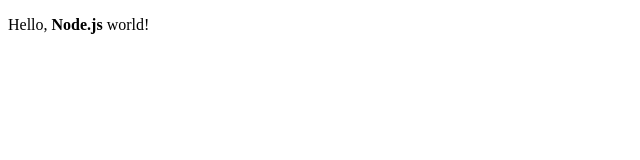
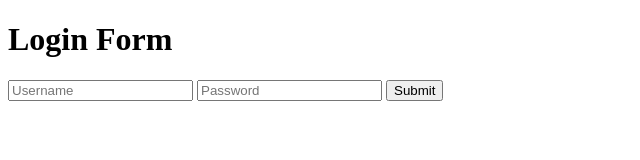
Before and after one commit to kengokawamura/crud_app, a plain HTML site: page public/index.html in a window 1280 px wide. Shown: the whole page, without its empty margins (0-640 px from the left). Drawn offline with Linux system fonts and the light colour scheme.

Commit message:
plain login form added

```diff
--- a/public/index.html
+++ b/public/index.html
@@ -1,9 +1,17 @@
-<!doctype html>
-<html lang="ja">
-  <head>
-    <title>simple-nodejs top</title>
-  </head>
-  <body>
-    <p>Hello, <b>Node.js</b> world!</p>
-  </body>
+<!DOCTYPE html>
+<html>
+	<head>
+		<meta charset="utf-8">
+		<title>Login</title>
+	</head>
+	<body>
+		<div class="login-form">
+			<h1>Login Form</h1>
+			<form action="auth" method="POST">
+				<input type="text" name="username" placeholder="Username" required>
+				<input type="password" name="password" placeholder="Password" required>
+				<input type="submit">
+			</form>
+		</div>
+	</body>
 </html>
```
Also changed, not shown: public/index.css (added).
